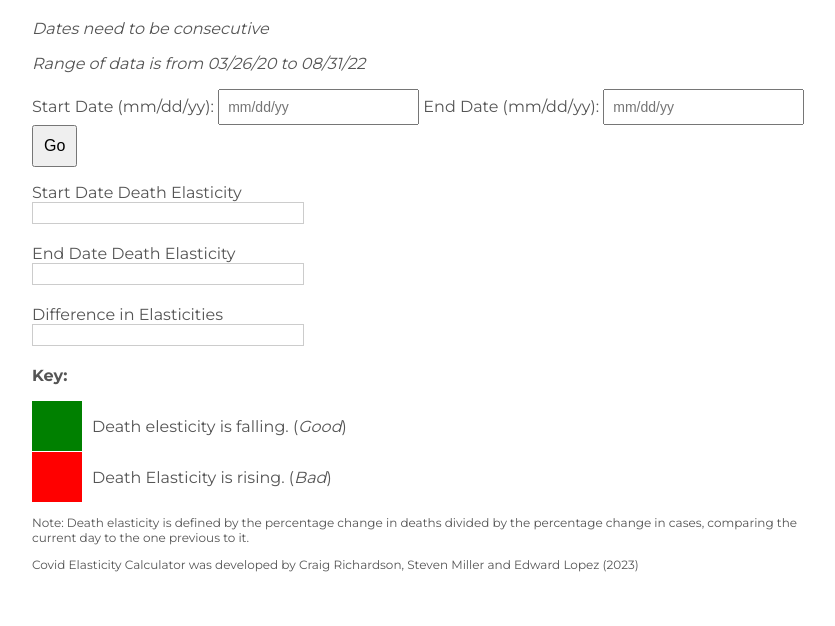
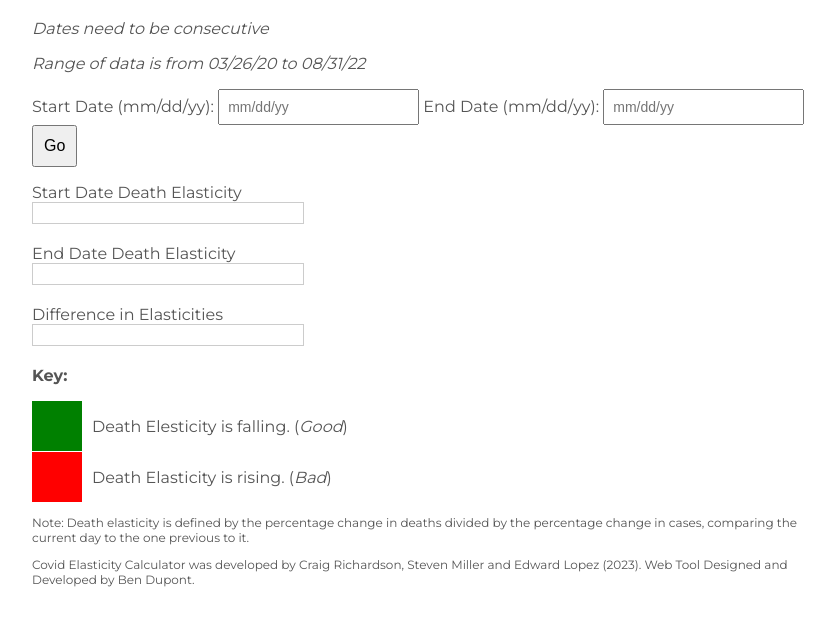
Before and after one commit to dupbd/CovidElasticityCalc, a plain HTML site: page index.html in a window 1280 px wide. Shown: the part 122-748 px from the top of the page, without its empty margins (208-1043 px from the left). Drawn offline with Linux system fonts and the light colour scheme.

Commit message:
Add files via upload

```diff
--- a/index.html
+++ b/index.html
@@ -95,7 +95,7 @@
     <p><b>Key:</b></p>
     <div class="flexRow">
         <div class="greenBox"></div>
-        <p>Death elesticity is falling. (<i>Good</i>)</p>
+        <p>Death Elesticity is falling. (<i>Good</i>)</p>
     </div>
     <div class="flexRow">
         <div class="redBox"></div>
@@ -103,7 +103,7 @@
     </div>
   </div>
     <p class="footnote">Note: Death elasticity is defined by the percentage change in deaths divided by the percentage change in cases, comparing the current day to the one previous to it. </p>
-    <p class="footnote">Covid Elasticity Calculator was developed by Craig Richardson, Steven Miller and Edward Lopez (2023)</p>
+    <p class="footnote">Covid Elasticity Calculator was developed by Craig Richardson, Steven Miller and Edward Lopez (2023). Web Tool Designed and Developed by Ben Dupont.</p>
     <script>
         function lookupDateRange() {
           // Example arrays
```
